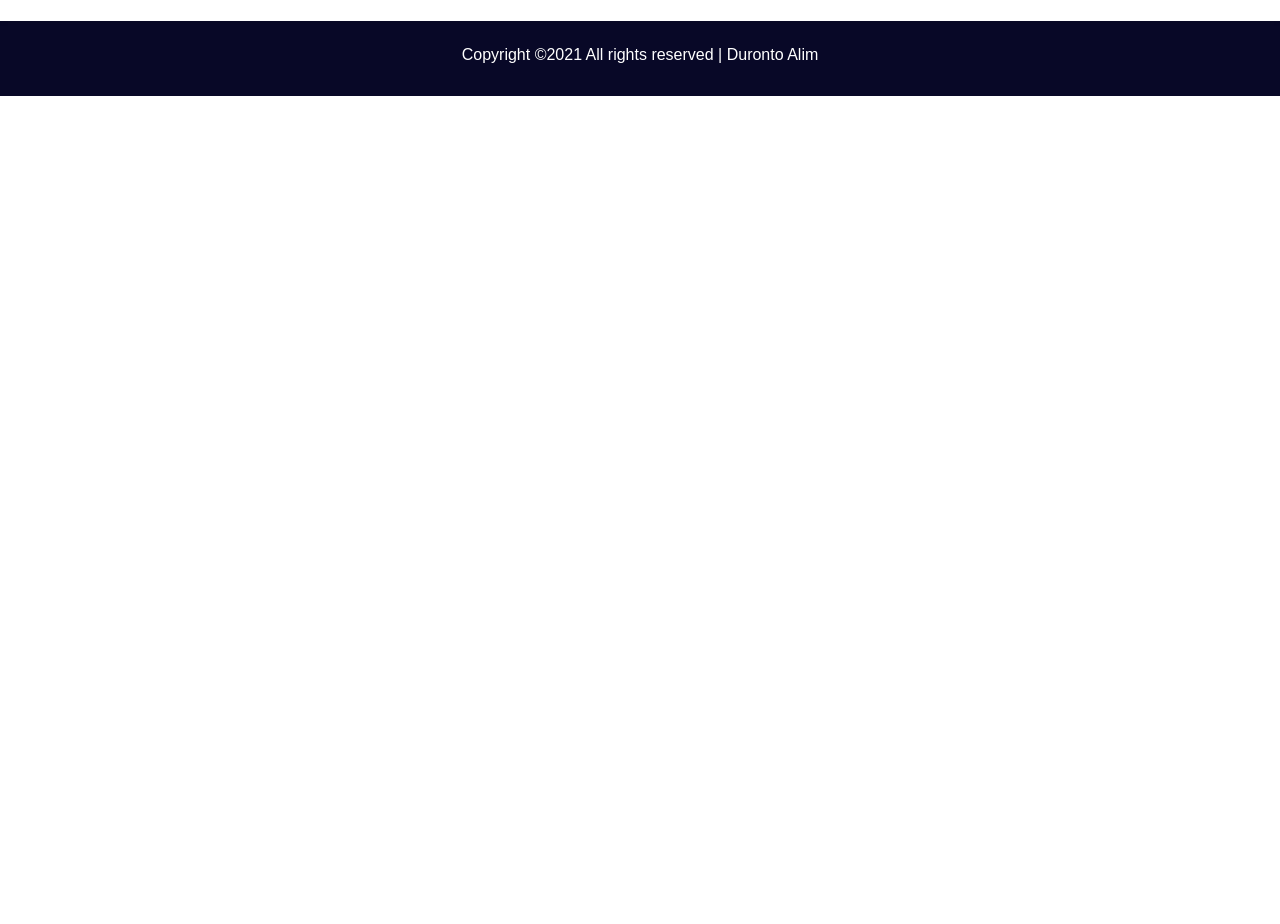
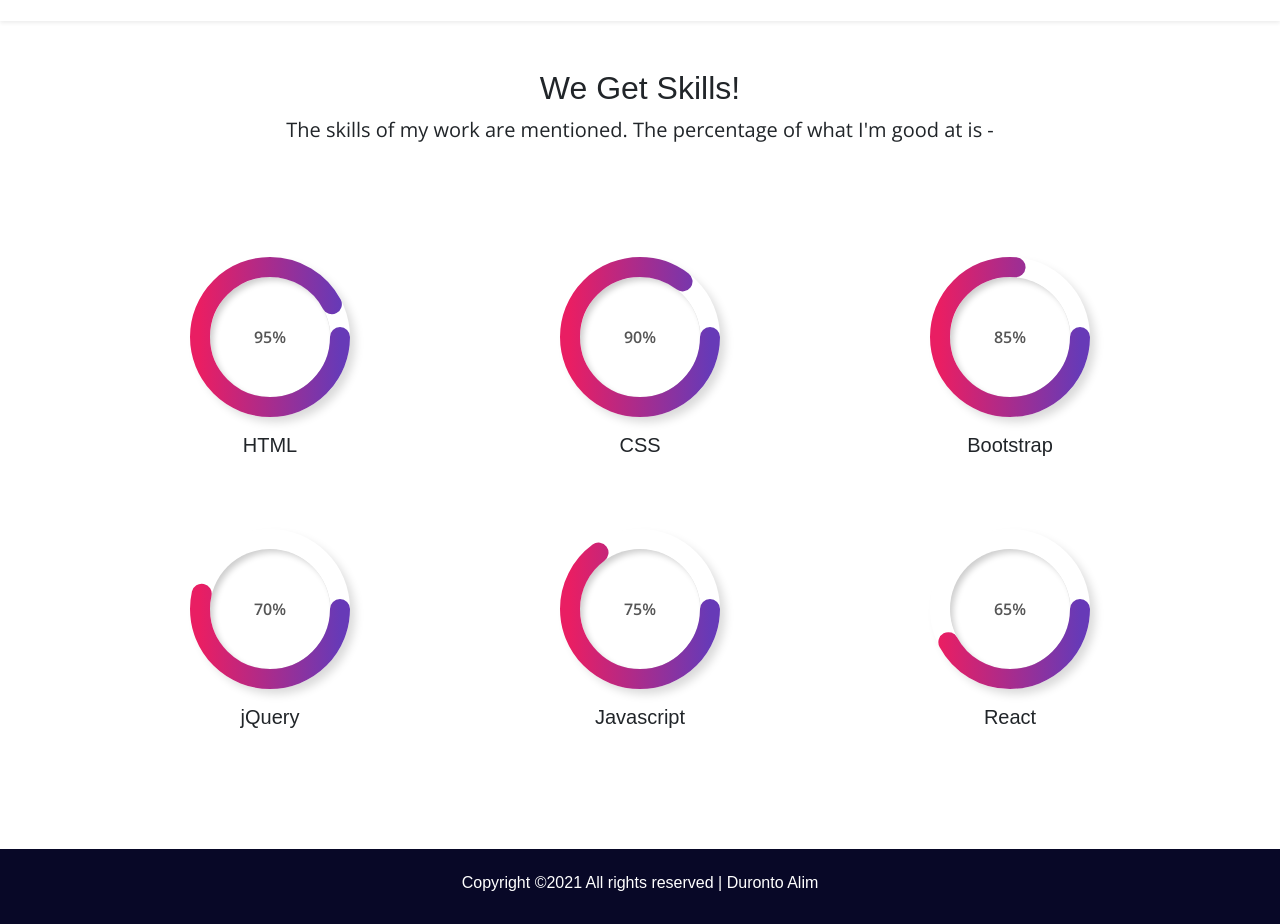
Before and after one commit to durontoalim/duronto_alim, a plain HTML site: page skill.html in a window 1280 px wide. Shown: the part 130-1054 px from the top of the page. Before the commit the page ends 800 px from the top, so only its background shows below. Drawn offline with nearby package versions, Linux system fonts and the light colour scheme; a script that the page names is missing.

Commit message:
skill section progress bar

```diff
--- /dev/null
+++ b/Resources/Js/progress-bar.js
@@ -0,0 +1,10 @@
+let number = document.getElementById("number");
+let counter = 0;
+setInterval(() => {
+  if (counter == 95) {
+    clearInterval();
+  } else {
+    counter += 1;
+    number.innerHTML = counter + "%";
+  }
+}, 20);
--- /dev/null
+++ b/Resources/css/proggress-bar.css
@@ -0,0 +1,103 @@
+section#skill-section {
+  width: 100%;
+  height: auto;
+}
+.skill {
+  width: 160px;
+  height: 160px;
+  position: relative;
+}
+.box_wrapper {
+  display: flex;
+  align-items: center;
+  justify-content: center;
+}
+.skill .outer {
+  height: 160px;
+  width: 160px;
+  border-radius: 50%;
+  padding: 20px;
+  box-shadow: 6px 6px 10px -1px rgba(0, 0, 0, 0.15), -6px -6px 10px -1px rgba(255, 255, 255, 0.7);
+}
+.skill .outer .inner {
+  height: 120px;
+  width: 120px;
+  border-radius: 50%;
+  display: flex;
+  align-items: center;
+  justify-content: center;
+  box-shadow: inset 4px 4px 6px -1px rgba(0, 0, 0, 0.2), inset -4px -4px 6px -1px rgba(255, 255, 255, 0.7), -0.5px -0.5px 0px #fff, 0.5px 0.5px 0px rgba(0, 0, 0, 0.15),
+    0px 12px 10px -10px rgba(0, 0, 0, 0.05);
+}
+.skill .outer .inner #number {
+  font-weight: 600;
+  color: #555;
+}
+svg {
+  position: absolute;
+  top: 0;
+}
+.html-section svg circle {
+  fill: none;
+  stroke: url(#GradientColor);
+  stroke-width: 20px;
+  stroke-dasharray: 570;
+  stroke-dashoffset: 570;
+  -webkit-animation: anim 2s linear forwards;
+  animation: anim 2s linear forwards;
+}
+.css-section svg circle {
+  fill: none;
+  stroke: url(#GradientColor);
+  stroke-width: 20px;
+  stroke-dasharray: 540;
+  stroke-dashoffset: 540;
+  -webkit-animation: anim 2s linear forwards;
+  animation: anim 2s linear forwards;
+}
+.bootstrap-section svg circle {
+  fill: none;
+  stroke: url(#GradientColor);
+  stroke-width: 20px;
+  stroke-dasharray: 500;
+  stroke-dashoffset: 500;
+  -webkit-animation: anim 2s linear forwards;
+  animation: anim 2s linear forwards;
+}
+.jquery-section svg circle {
+  fill: none;
+  stroke: url(#GradientColor);
+  stroke-width: 20px;
+  stroke-dasharray: 400;
+  stroke-dashoffset: 400;
+  -webkit-animation: anim 2s linear forwards;
+  animation: anim 2s linear forwards;
+}
+.javascript-section svg circle {
+  fill: none;
+  stroke: url(#GradientColor);
+  stroke-width: 20px;
+  stroke-dasharray: 450;
+  stroke-dashoffset: 450;
+  -webkit-animation: anim 2s linear forwards;
+  animation: anim 2s linear forwards;
+}
+.react-section svg circle {
+  fill: none;
+  stroke: url(#GradientColor);
+  stroke-width: 20px;
+  stroke-dasharray: 350;
+  stroke-dashoffset: 350;
+  -webkit-animation: anim 2s linear forwards;
+  animation: anim 2s linear forwards;
+}
+@-webkit-keyframes anim {
+  100% {
+    stroke-dashoffset: 165;
+  }
+}
+@keyframes anim {
+  100% {
+    stroke-dashoffset: 165;
+  }
+}
--- a/skill.html
+++ b/skill.html
@@ -29,7 +29,7 @@
     <link rel="stylesheet" href="https://maxcdn.bootstrapcdn.com/bootstrap/4.5.2/css/bootstrap.min.css" />
 
     <!---VENDOR FILES-->
-
+    <link rel="stylesheet" href="Resources/css/proggress-bar.css" />
     <link href="vendor/css/normalize.css" type="text/css" rel="stylesheet" />
     <link rel="stylesheet" href="vendor/css/animated-circle.css" type="text/css" />
 
@@ -84,9 +84,147 @@
       </div>
     </header>
 
-    <!-- Skill -->
+    <!-- Skill section -->
 
-    <footer class="pt-4 pb-4">
+    <section id="skill-section" class="skill py-5 overflow-hidden text-center">
+      <div class="container">
+        <div class="col">
+          <h2>We Get Skills!</h2>
+          <p class="lead pb-5">The skills of my work are mentioned. The percentage of what I'm good at is -</p>
+          <div class="row py-5">
+            <div class="html-section col-lg-4 col-md-6 col-sm-12">
+              <div class="box_wrapper">
+                <div class="outer">
+                  <div class="inner">
+                    <div id="number">95%</div>
+                  </div>
+                </div>
+                <svg xmlns="http://www.w3.org/2000/svg" version="1.1" width="160px" height="160px">
+                  <defs>
+                    <linearGradient id="GradientColor">
+                      <stop offset="0%" stop-color="#e91e63" />
+                      <stop offset="100%" stop-color="#673ab7" />
+                    </linearGradient>
+                  </defs>
+                  <circle cx="80" cy="80" r="70" stroke-linecap="round" />
+                </svg>
+              </div>
+              <div class="py-3">
+                <h5>HTML</h5>
+              </div>
+            </div>
+            <div class="css-section col-lg-4 col-md-6 col-sm-12">
+              <div class="box_wrapper">
+                <div class="outer">
+                  <div class="inner">
+                    <div id="number">90%</div>
+                  </div>
+                </div>
+                <svg xmlns="http://www.w3.org/2000/svg" version="1.1" width="160px" height="160px">
+                  <defs>
+                    <linearGradient id="GradientColor">
+                      <stop offset="0%" stop-color="#e91e63" />
+                      <stop offset="100%" stop-color="#673ab7" />
+                    </linearGradient>
+                  </defs>
+                  <circle cx="80" cy="80" r="70" stroke-linecap="round" />
+                </svg>
+              </div>
+              <div class="py-3">
+                <h5>CSS</h5>
+              </div>
+            </div>
+            <div class="bootstrap-section col-lg-4 col-md-6 col-sm-12">
+              <div class="box_wrapper">
+                <div class="outer">
+                  <div class="inner">
+                    <div id="number">85%</div>
+                  </div>
+                </div>
+                <svg xmlns="http://www.w3.org/2000/svg" version="1.1" width="160px" height="160px">
+                  <defs>
+                    <linearGradient id="GradientColor">
+                      <stop offset="0%" stop-color="#e91e63" />
+                      <stop offset="100%" stop-color="#673ab7" />
+                    </linearGradient>
+                  </defs>
+                  <circle cx="80" cy="80" r="70" stroke-linecap="round" />
+                </svg>
+              </div>
+              <div class="py-3">
+                <h5>Bootstrap</h5>
+              </div>
+            </div>
+            <div class="jquery-section col-lg-4 col-md-6 col-sm-12 mt-5">
+              <div class="box_wrapper">
+                <div class="outer">
+                  <div class="inner">
+                    <div id="number">70%</div>
+                  </div>
+                </div>
+                <svg xmlns="http://www.w3.org/2000/svg" version="1.1" width="160px" height="160px">
+                  <defs>
+                    <linearGradient id="GradientColor">
+                      <stop offset="0%" stop-color="#e91e63" />
+                      <stop offset="100%" stop-color="#673ab7" />
+                    </linearGradient>
+                  </defs>
+                  <circle cx="80" cy="80" r="70" stroke-linecap="round" />
+                </svg>
+              </div>
+              <div class="py-3">
+                <h5>jQuery</h5>
+              </div>
+            </div>
+            <div class="javascript-section col-lg-4 col-md-6 col-sm-12 mt-5">
+              <div class="box_wrapper">
+                <div class="outer">
+                  <div class="inner">
+                    <div id="number">75%</div>
+                  </div>
+                </div>
+                <svg xmlns="http://www.w3.org/2000/svg" version="1.1" width="160px" height="160px">
+                  <defs>
+                    <linearGradient id="GradientColor">
+                      <stop offset="0%" stop-color="#e91e63" />
+                      <stop offset="100%" stop-color="#673ab7" />
+                    </linearGradient>
+                  </defs>
+                  <circle cx="80" cy="80" r="70" stroke-linecap="round" />
+                </svg>
+              </div>
+              <div class="py-3">
+                <h5>Javascript</h5>
+              </div>
+            </div>
+            <div class="react-section col-lg-4 col-md-6 col-sm-12 mt-5">
+              <div class="box_wrapper">
+                <div class="outer">
+                  <div class="inner">
+                    <div id="number">65%</div>
+                  </div>
+                </div>
+                <svg xmlns="http://www.w3.org/2000/svg" version="1.1" width="160px" height="160px">
+                  <defs>
+                    <linearGradient id="GradientColor">
+                      <stop offset="0%" stop-color="#e91e63" />
+                      <stop offset="100%" stop-color="#673ab7" />
+                    </linearGradient>
+                  </defs>
+                  <circle cx="80" cy="80" r="70" stroke-linecap="round" />
+                </svg>
+              </div>
+              <div class="py-3">
+                <h5>React</h5>
+              </div>
+            </div>
+          </div>
+        </div>
+      </div>
+    </section>
+    <!-- FOOTER SECTION -->
+
+    <footer class="py-4 pb-4">
       <div class="container">
         <h6 class="text-center text-white">Copyright ©2021 All rights reserved | Duronto Alim</h6>
       </div>
@@ -104,7 +242,8 @@
     <script src="vendor/js/html5shiv.min.js"></script>
     <script src="vendor/js/respond.min.js"></script>
     <script src="vendor/js/selectivizr.min.js"></script>
-
+    <!--Vendor JS-->
+    <script src="Resources/Js/progress-bar.js"></script>
     <script src="vendor/js/mixitup.min.js"></script>
     <script src="vendor/js/animated-circle.js"></script>
     <script src="resources/js/main.js"></script>
```
